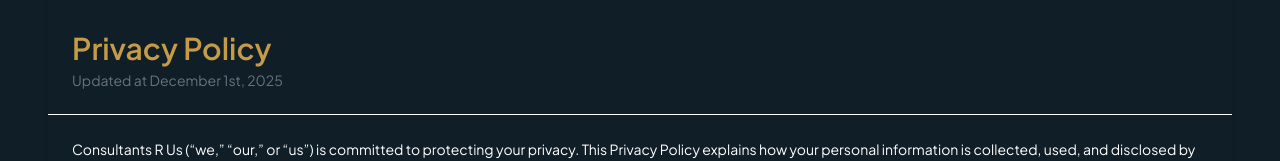
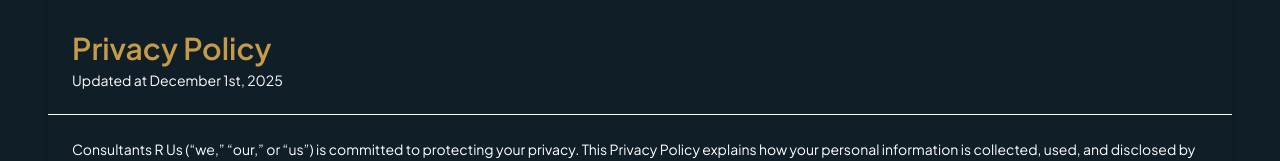
Before and after one commit to dignitestudios-dev/Consultants-R-Us-Landing-Page, a Next.js app: page /privacy-policy in a window 1280 px wide. Shown: the part 233-394 px from the top of the page. Built offline with nearby package versions, Linux system fonts and the light colour scheme.

Commit message:
pages: added privacy-policy term condition

```diff
--- a/src/app/(main)/privacy-policy/page.tsx
+++ b/src/app/(main)/privacy-policy/page.tsx
@@ -11,7 +11,7 @@
             <h1 className="text-2xl md:text-3xl font-semibold text-[#c69b48]">
               Privacy Policy
             </h1>
-            <p className="text-sm text-gray-500 mt-1">
+            <p className="text-sm mt-1">
               Updated at December 1st, 2025
             </p>
           </div>
```
